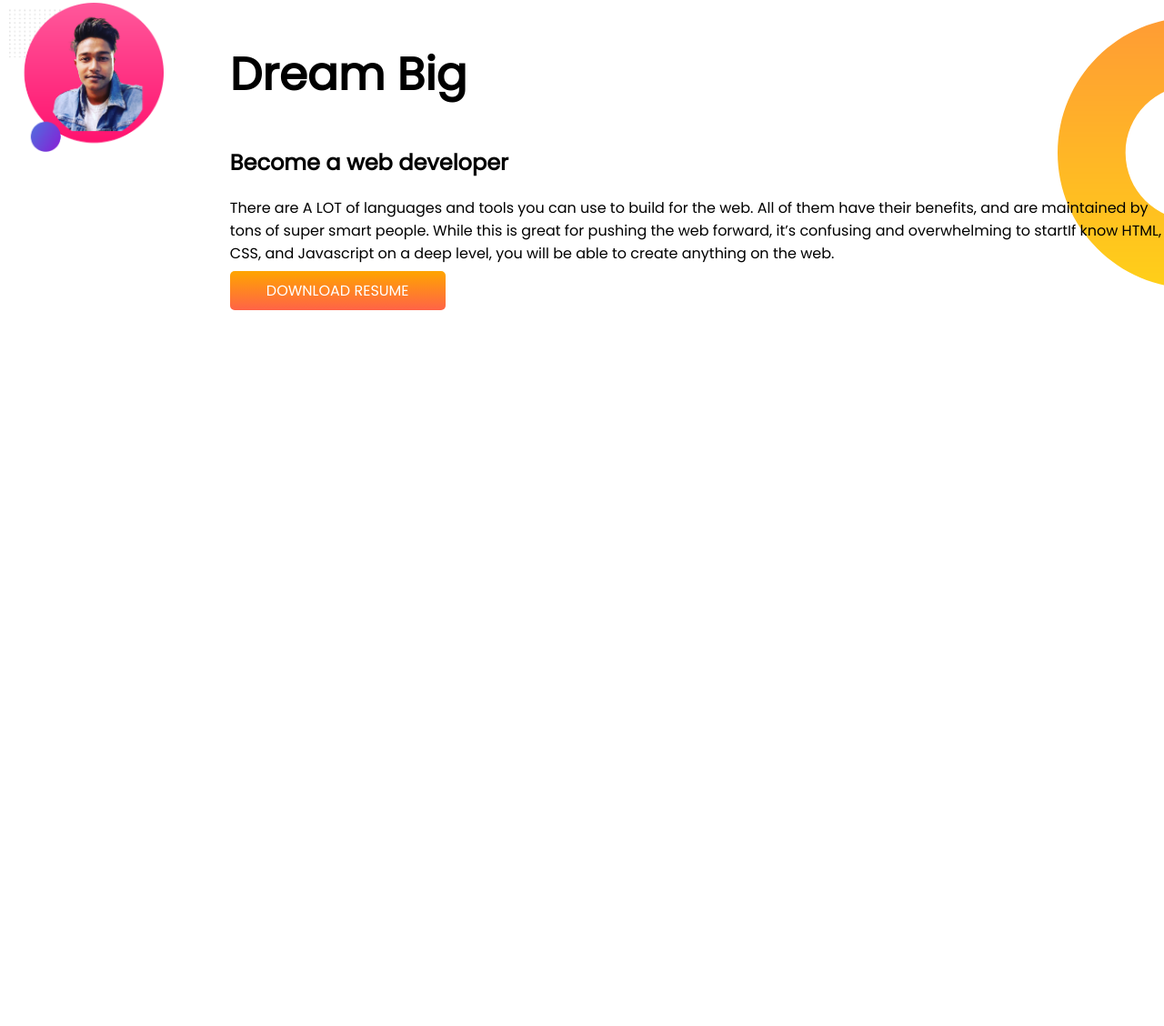
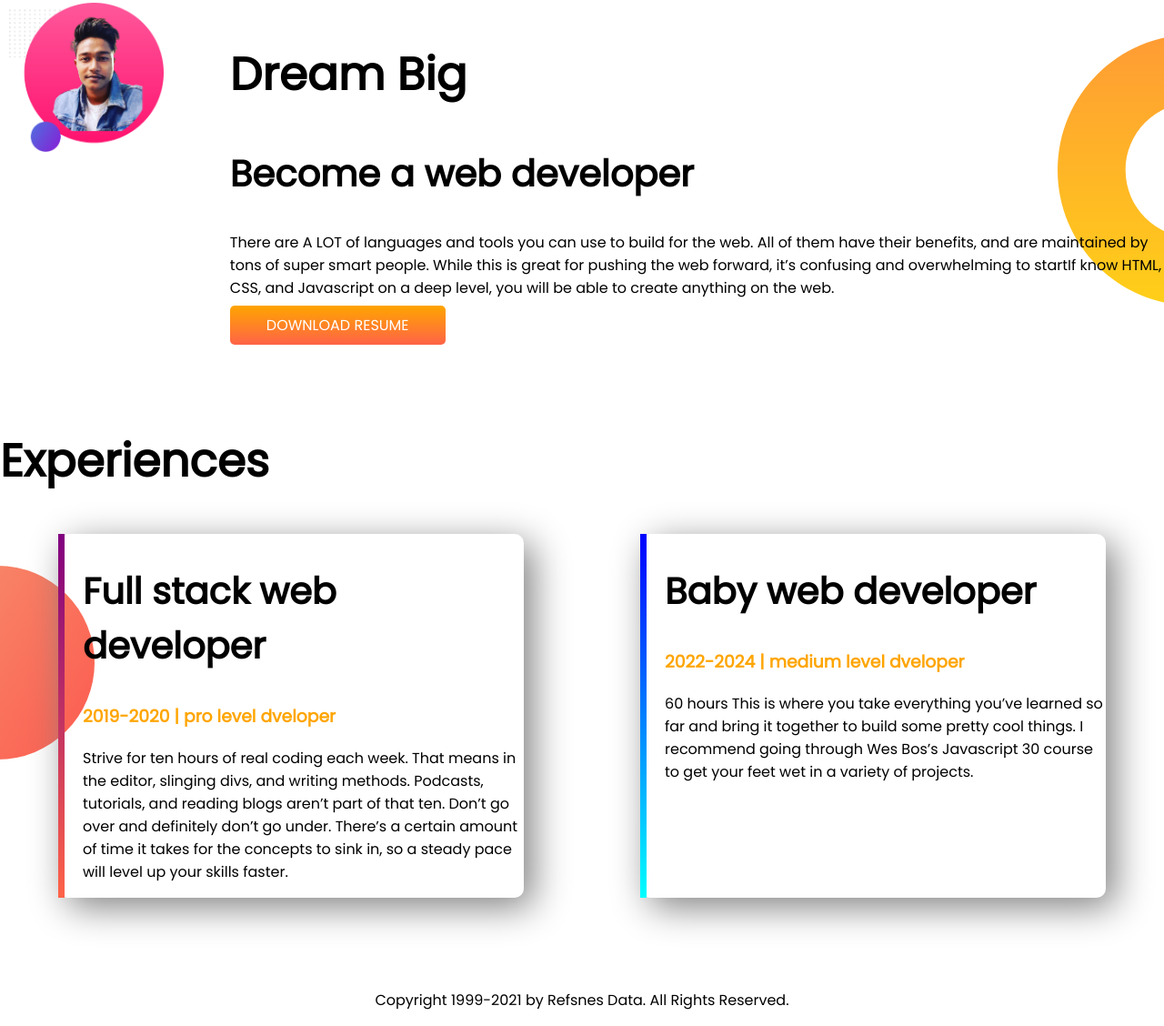
Before and after one commit to anjon-looser/Developer-portfolio-, a plain HTML site: page index.html in a window 1280 px wide. Shown: the part 610-1738 px from the top of the page at 91% size. Before the commit the page ends 1042 px from the top, so only its background shows below. Drawn offline with Linux system fonts and the light colour scheme.

Commit message:
project done

```diff
--- a/index.html
+++ b/index.html
@@ -11,7 +11,7 @@
     <link rel="stylesheet" href="style.css">
 </head>
 <body>
-    <section class="top-banner">
+    <section class="top-banner flexible-container">
         <div class="half-width">
             <h1>Welcome to</h1>
             <h1><span class="color-orange">Anjon Mahmud's</span> World</h1>
@@ -27,7 +27,7 @@
    <img src="picture/my-bg2.png" alt="">
 </div>
 </section>
-<section class="dream-big">
+<section class="dream-big flexible-container">
     <div class="half-width">
         <img src="picture/my-bg2.png" alt="">
     </div>
@@ -39,6 +39,28 @@
     </div>
 
 </section>
+<section class="experience-area">
+    <h1>Experiences</h1>
+    <div class="flexible-container">
+        <div id="full-stack-experience"class="experience-item">
+            <h2>Full stack web developer</h2>
+            <h3 class="color-orange">2019-2020 | pro level dveloper</h3>
+            <p>
+                Strive for ten hours of real coding each week. That means in the editor, slinging divs, and writing methods. Podcasts, tutorials, and reading blogs aren’t part of that ten. Don’t go over and definitely don’t go under. There’s a certain amount of time it takes for the concepts to sink in, so a steady pace will level up your skills faster.
+            </p>
+        </div>
+        <div id="web-dev-experience" class="experience-item">
+            <h2>Baby web developer</h2>
+            <h3 class="color-orange">2022-2024 | medium level dveloper</h3>
+            <p>
+                60 hours This is where you take everything you’ve learned so far and bring it together to build some pretty cool things. I recommend going through Wes Bos’s Javascript 30 course to get your feet wet in a variety of projects.
+            </p>
+        </div>
+    </div>
+</section>
+<footer>
+    <p>Copyright 1999-2021 by Refsnes Data. All Rights Reserved.</p>
+</footer>
 
 </body>
 </html>
--- a/style.css
+++ b/style.css
@@ -7,11 +7,14 @@ body
     h1{
         font-size: 50px;
             }
+            h2{
+                font-size: 40px;
+            }
      .color-orange
      {
          color:orange;
      }
-     section{
+     .flexible-container{
 
         display: flex;
         margin-bottom: 100px;
@@ -44,3 +47,35 @@ body
          background-repeat: no-repeat;
          background-position: right;
      }
+     .experience-item
+          {
+       width: 70%;
+       margin-left: 5%;
+       margin-right: 5%;
+       padding-left: 20px;
+       box-shadow: 10px 10px 40px gray;
+       border-radius: 10px;
+       border-left: 10px solid;
+     }
+     .experience-area
+     {
+         background-image: url(images/exp-bg.png);
+         background-repeat: no-repeat;
+         background-position: left;
+        }
+        #web-dev-experience
+        {
+            border-left: 7px solid;
+            border-image: linear-gradient(blue,cyan);
+            border-image-slice: 1;
+
+        }
+        #full-stack-experience
+        {
+            border-left: 7px solid;
+            border-image: linear-gradient(purple,tomato);
+            border-image-slice: 1;
+        }
+        footer p{
+            text-align:center;
+        }
```
Also changed, not shown: images/jhankar.png (deleted), images/jhankar2.png (deleted), picture/7uxorl.jpg (deleted), picture/IMG_20201004_154854_251.jpg (deleted), picture/IMG_20201223_012425_739.jpg (deleted), picture/IMG_20210210_014457_197.jpg (deleted), picture/IMG_20210303_002513_158.jpg (deleted).
